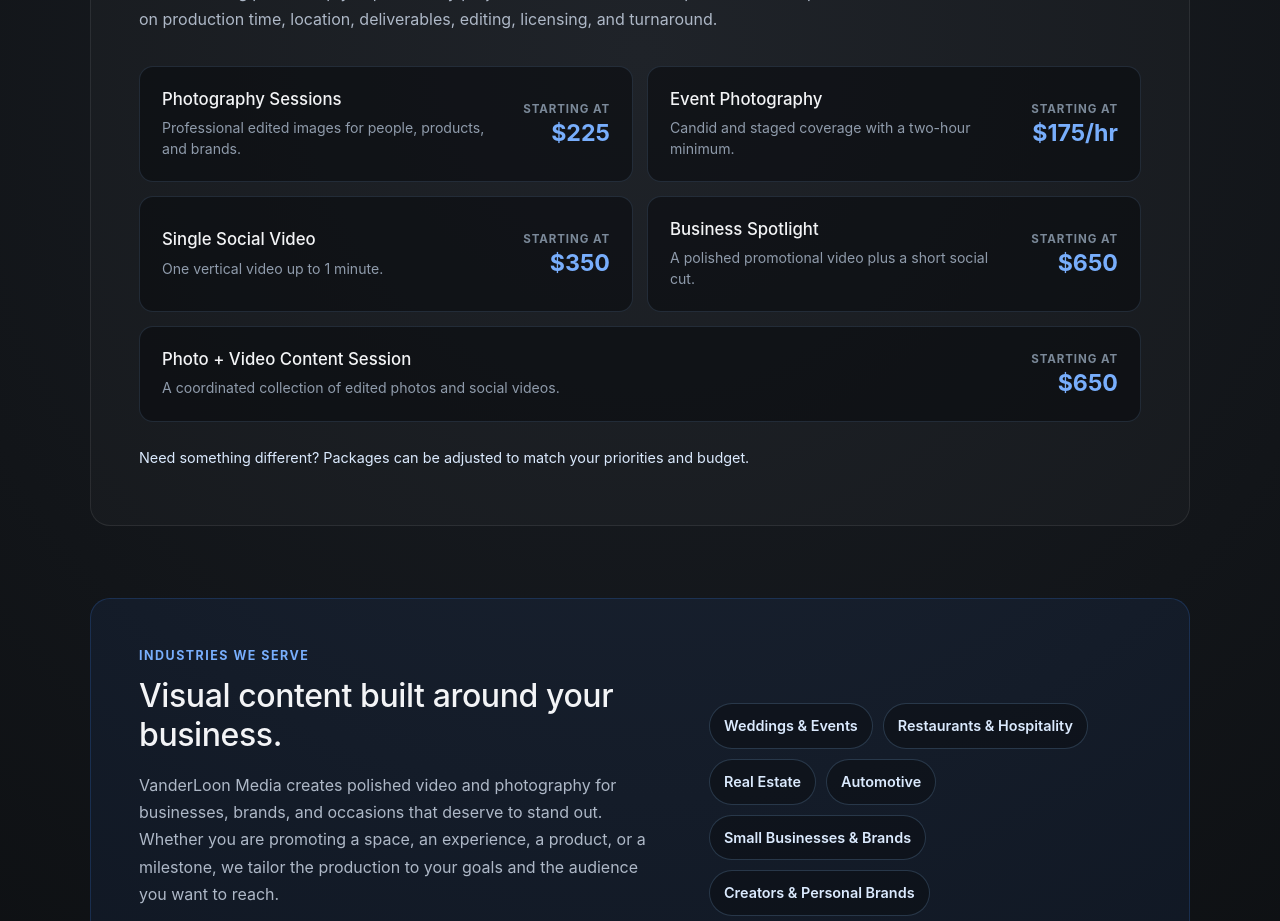
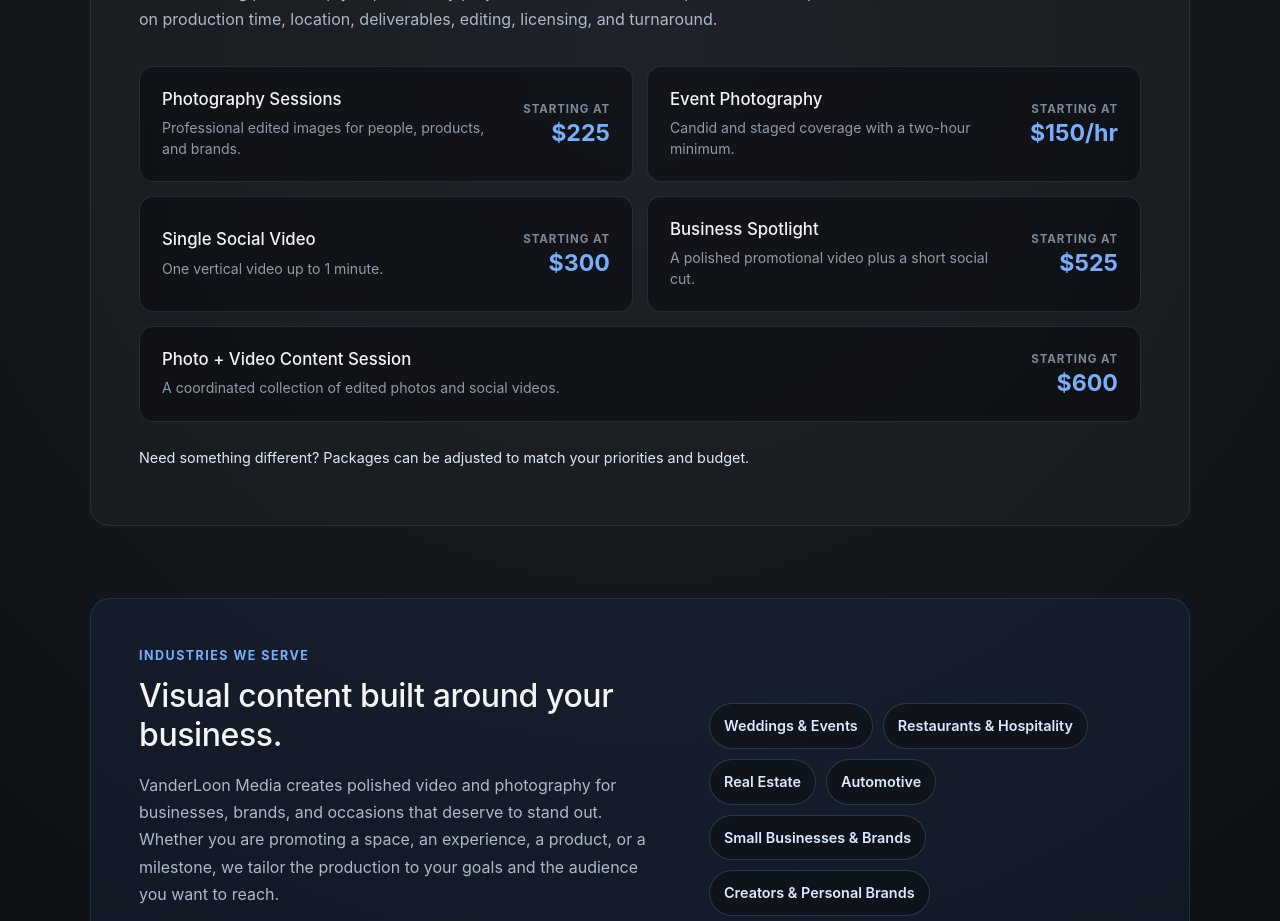
Before and after one commit to TNT928/updatedportfolio, a React (Create React App) app: page /services in a window 1280 px wide. Shown: the part 1300-2221 px from the top of the page. Built offline with nearby package versions, Linux system fonts and the light colour scheme; a web font is replaced by a local one.

Commit message:
Update service pricing

```diff
--- a/src/Pages/services.tsx
+++ b/src/Pages/services.tsx
@@ -44,22 +44,22 @@ const Services = () => {
     },
     {
       service: "Event Photography",
-      price: "$175/hr",
+      price: "$150/hr",
       detail: "Candid and staged coverage with a two-hour minimum."
     },
     {
       service: "Single Social Video",
-      price: "$350",
+      price: "$300",
       detail: "One vertical video up to 1 minute."
     },
     {
       service: "Business Spotlight",
-      price: "$650",
+      price: "$525",
       detail: "A polished promotional video plus a short social cut."
     },
     {
       service: "Photo + Video Content Session",
-      price: "$650",
+      price: "$600",
       detail: "A coordinated collection of edited photos and social videos."
     }
   ];
```
